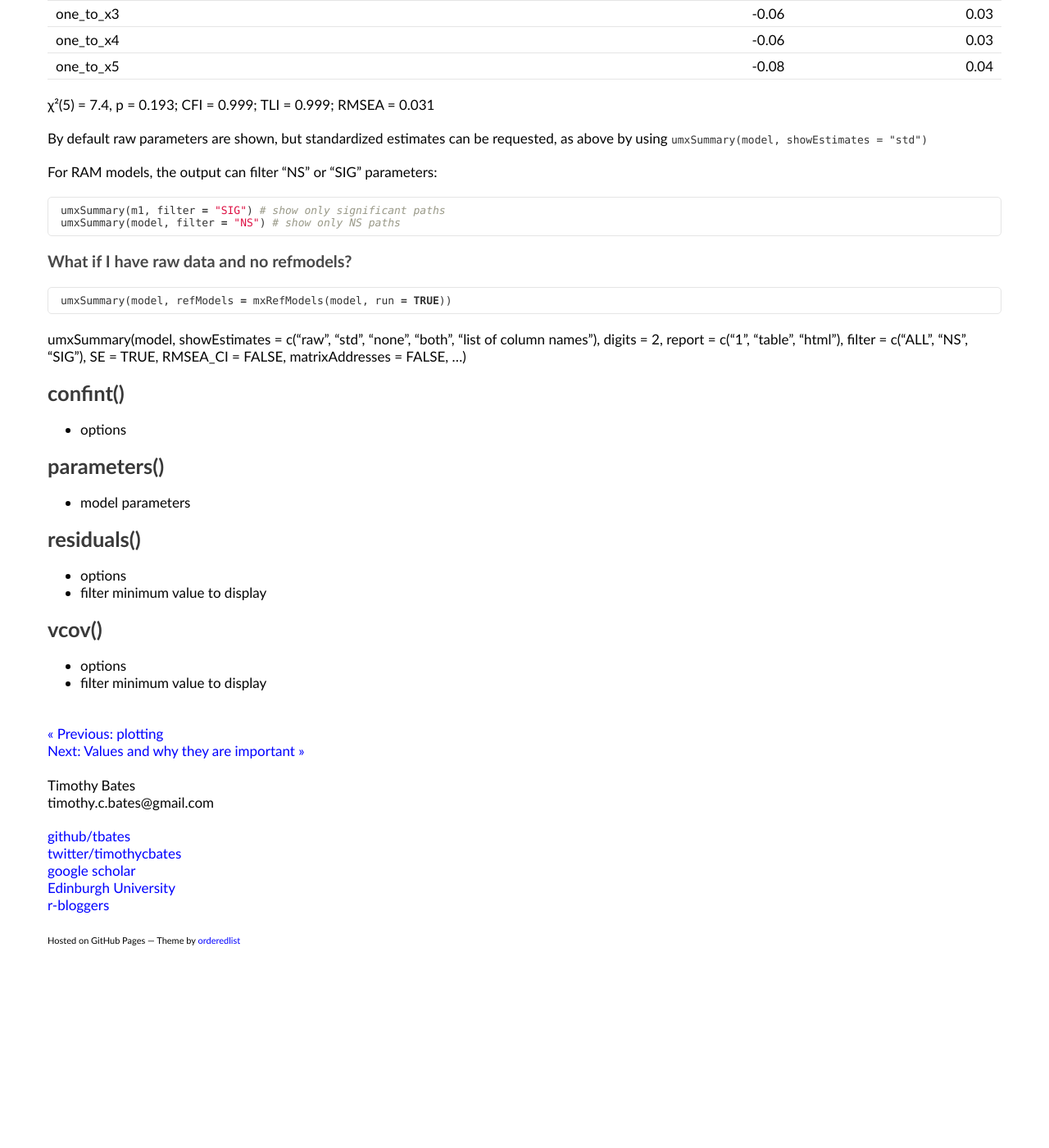
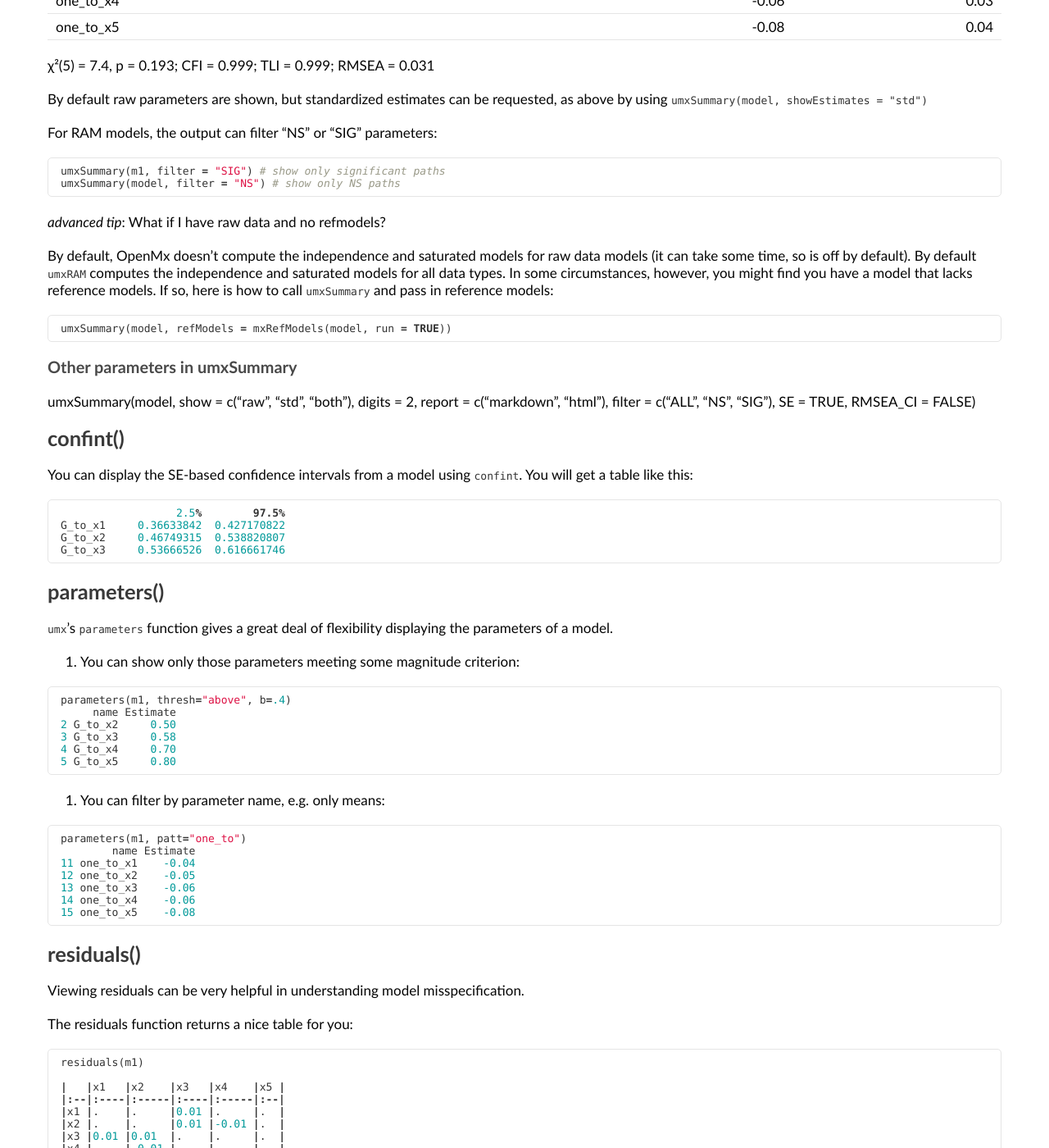
Before and after one commit to tbates/tbates.github.io, a Jekyll site: the page built from _posts/1995-11-02-detailed-umxSummary.markdown, in a window 1280 px wide and 1400 px high, scrolled down 929 px. Shown: the whole window at 82% size. Built offline with Jekyll 4.4.1, drawn with Linux system fonts in a browser that asks for light colours; before the commit the page ends 2162 px from its top, so only the background shows below that; some of the changed text lies outside the part shown.

Commit message:
umxSummary cleaned up

````diff
--- a/_posts/1995-11-02-detailed-umxSummary.markdown
+++ b/_posts/1995-11-02-detailed-umxSummary.markdown
@@ -55,26 +55,74 @@ umxSummary(m1, filter = "SIG") # show only significant paths
 umxSummary(model, filter = "NS") # show only NS paths
  ```
 
-### What if I have raw data and no refmodels?
+*advanced tip*:  What if I have raw data and no refmodels?
+
+By default, OpenMx doesn't compute the independence and saturated models for raw data models (it can take some time, so is off by default). By default `umxRAM` computes the independence and saturated models for all data types. In some circumstances, however, you might find you have a model that lacks reference models. If so, here is how to call `umxSummary` and pass in reference models:
 
 ```R
 umxSummary(model, refModels = mxRefModels(model, run = TRUE))
 ```
-umxSummary(model, showEstimates = c("raw", "std", "none", "both", "list of column names"),
-  digits = 2, report = c("1", "table", "html"), filter = c("ALL", "NS",
-  "SIG"), SE = TRUE, RMSEA_CI = FALSE, matrixAddresses = FALSE, ...)
+
+### Other parameters in umxSummary
+
+umxSummary(model, show = c("raw", "std", "both"), digits = 2, report = c("markdown", "html"), filter = c("ALL", "NS",
+  "SIG"), SE = TRUE, RMSEA_CI = FALSE)
+
+## confint()
+You can display the SE-based confidence intervals from a model using `confint`. You will get a table like this:
+
+```R
+                  2.5%        97.5%
+G_to_x1     0.36633842  0.427170822
+G_to_x2     0.46749315  0.538820807
+G_to_x3     0.53666526  0.616661746
+```
+
+## parameters()
+
+`umx`'s `parameters` function gives a great deal of flexibility displaying the parameters of a model.
+
+1. You can show only those parameters meeting some magnitude criterion:
+
+```R
+parameters(m1, thresh="above", b=.4)
+     name Estimate
+2 G_to_x2     0.50
+3 G_to_x3     0.58
+4 G_to_x4     0.70
+5 G_to_x5     0.80
+```
+
+2. You can filter by parameter name, e.g. only means:
+
+```R
+parameters(m1, patt="one_to")
+        name Estimate
+11 one_to_x1    -0.04
+12 one_to_x2    -0.05
+13 one_to_x3    -0.06
+14 one_to_x4    -0.06
+15 one_to_x5    -0.08
+```
+
+## residuals()
+Viewing residuals can be very helpful in understanding model misspecification.
+
+The residuals function returns a nice table for you:
+
+```R
+residuals(m1)
+
+|   |x1   |x2    |x3   |x4    |x5 |
+|:--|:----|:-----|:----|:-----|:--|
+|x1 |.    |.     |0.01 |.     |.  |
+|x2 |.    |.     |0.01 |-0.01 |.  |
+|x3 |0.01 |0.01  |.    |.     |.  |
+|x4 |.    |-0.01 |.    |.     |.  |
+|x5 |.    |.     |.    |.     |.  |
+```
+
+You can zoom in on bad values with, e.g. `suppress = .01`, which will hide values smaller than this. `digits` can control rounding.
 
 
-## confint()
-* options
-
-## parameters()
-* model parameters
-
-## residuals()
-* options
- * filter minimum value to display
-
-## vcov()
-* options
- * filter minimum value to display
+Other functions to look at `vcov`
````
Also changed, not shown: other parts of _posts/1995-11-02-detailed-umxSummary.markdown (+1 -1 lines).
